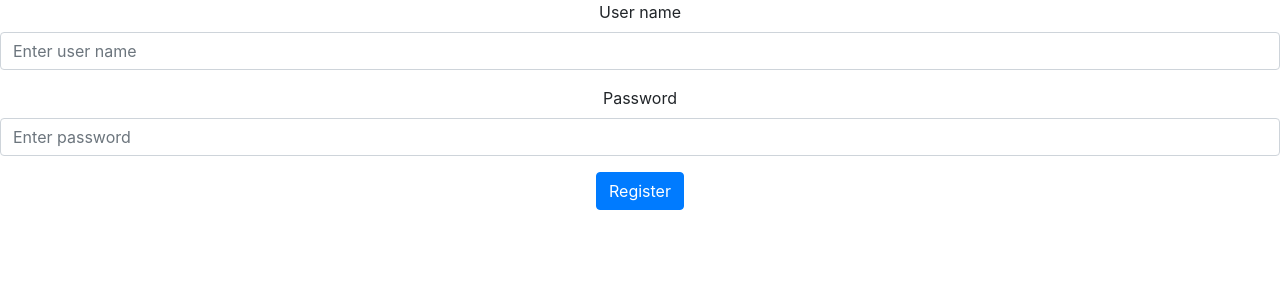
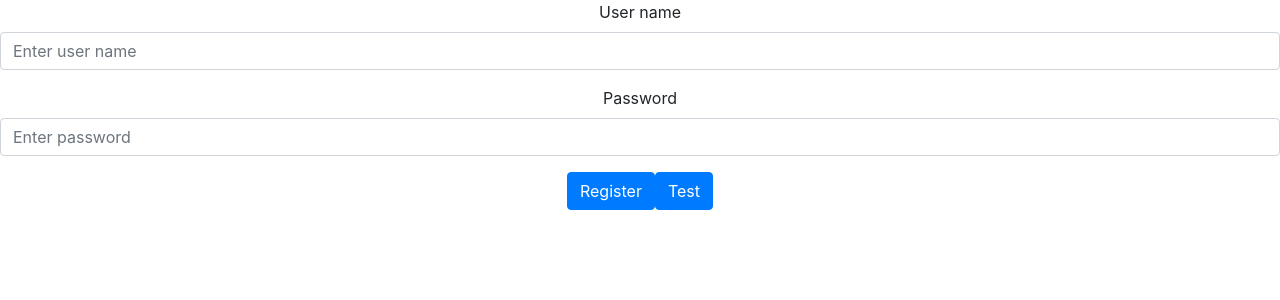
Before and after one commit to sklinkusch/bookmark-api-ui, a React (Create React App) app: page / in a window 1280 px wide. Shown: the top 300 px of the page. Built offline with nearby package versions, Linux system fonts and the light colour scheme.

Commit message:
input form

```diff
--- a/src/components/IntroForm.js
+++ b/src/components/IntroForm.js
@@ -17,6 +17,7 @@ export default class IntroForm extends Component {
   </div>
 
   <button type="submit" class="btn btn-primary">Register</button>
+  <button type="submit" class="btn btn-primary">Test</button>
 </form>
 
       </div>
```
